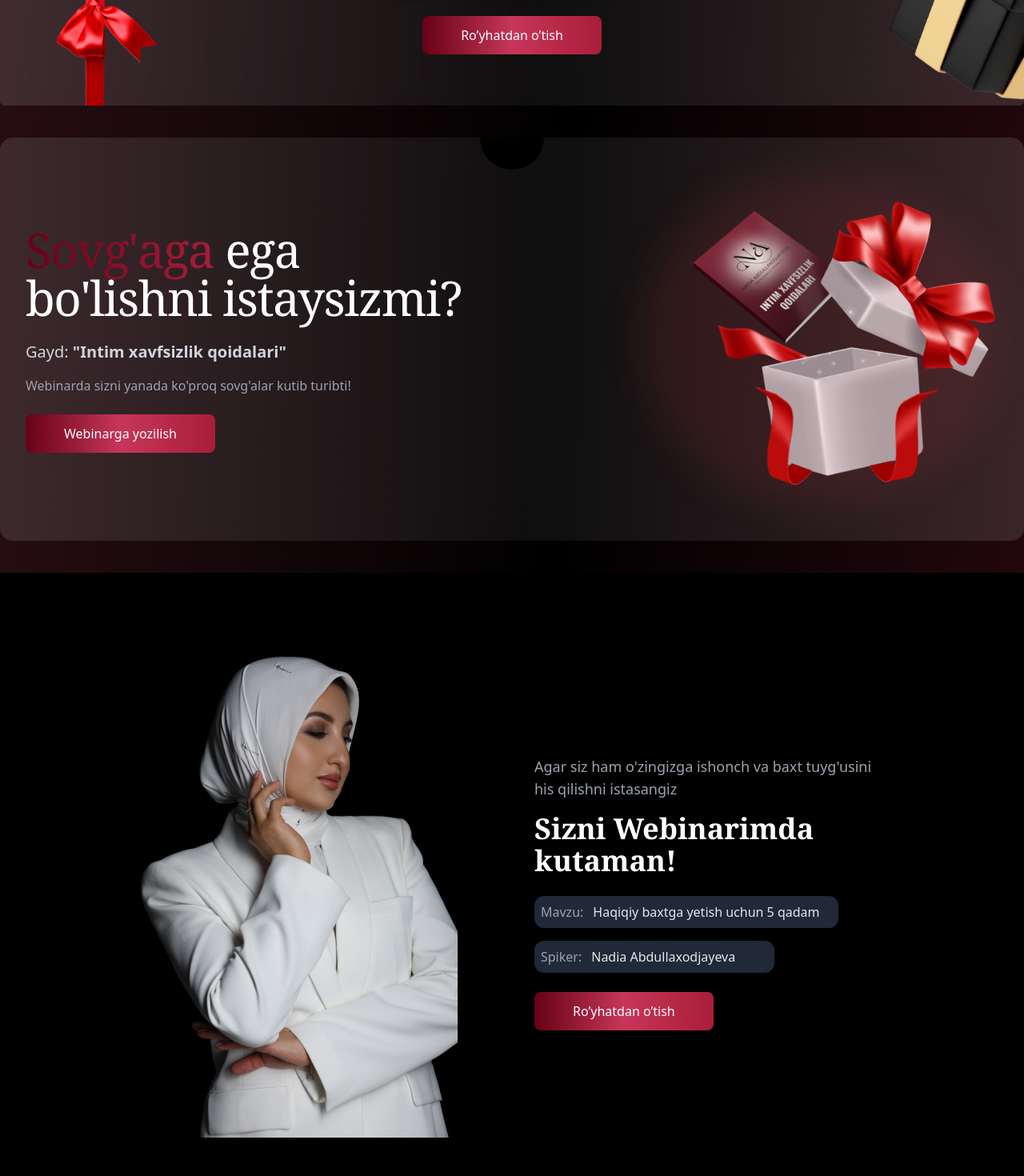
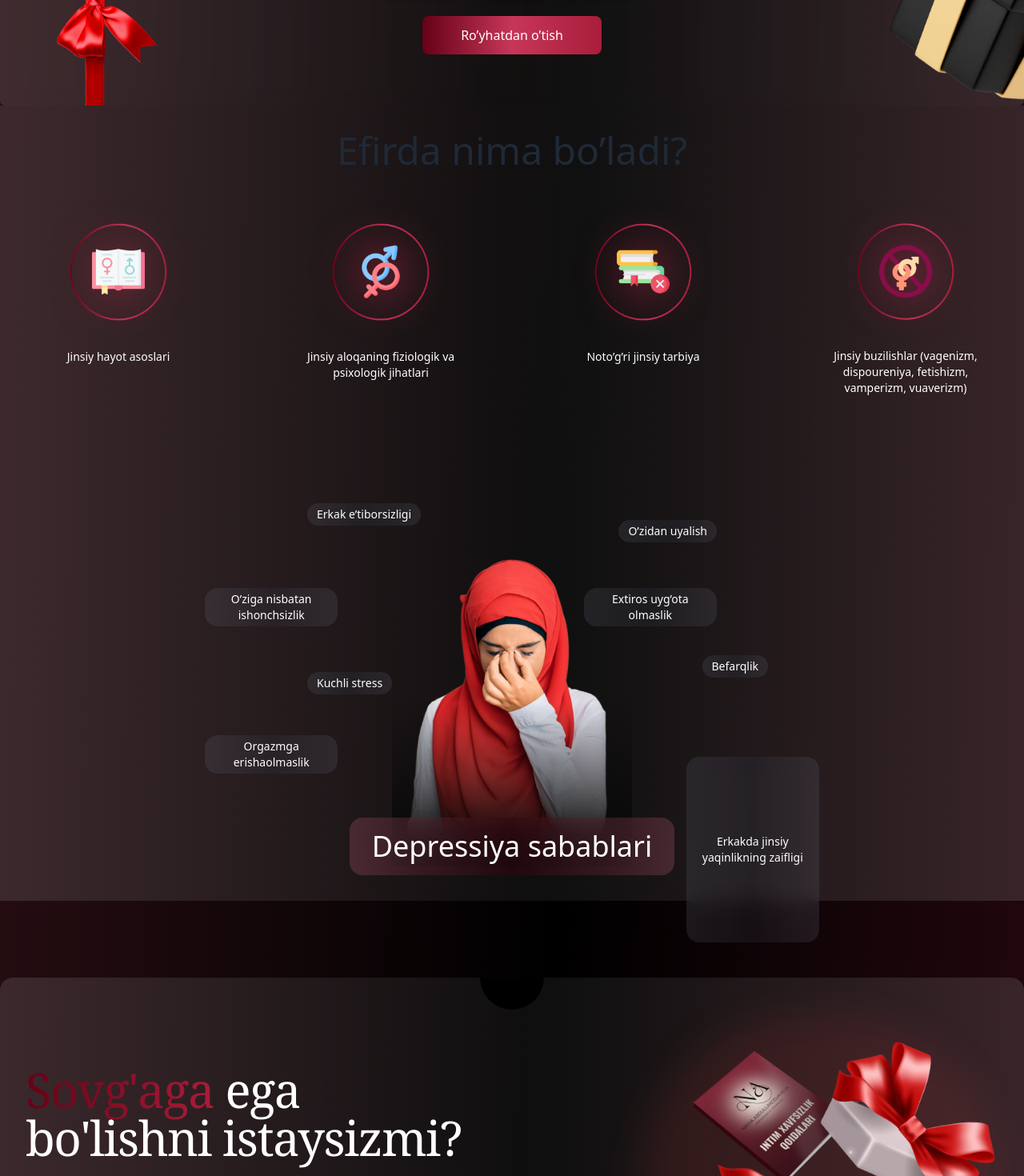
Before and after one commit to abubakirilhomov/zakaz, a React (Create React App) app: page / in a window 1280 px wide. Shown: the part 1080-2550 px from the top of the page at 80% size. Built offline with nearby package versions, Linux system fonts and the light colour scheme.

Commit message:
asdadadsa

```diff
--- a/src/App.js
+++ b/src/App.js
@@ -5,12 +5,14 @@ import Section2 from './components/Section2';
 import Section6 from './components/Section6';
 import Section11 from './components/Section11';
 import Footer from './components/Footer';
+import Section3 from './components/Section3';
 
 function App() {
   return (
     <>
     <Navbar/>
     <Section2/>
+    <Section3/>
     <Section11/>
     <Section6/>
     <Footer/>
--- a/src/components/Footer.jsx
+++ b/src/components/Footer.jsx
@@ -4,9 +4,9 @@ import { FaInstagram, FaYoutube, FaTelegramPlane } from "react-icons/fa";
 const Footer = () => {
   return (
     <footer className="bg-black text-gray-500 py-8 px-4">
-      <div className="container mx-auto flex flex-col md:flex-row justify-between items-center">
-        <div className="text-sm md:text-left text-center mb-4 md:mb-0">
-          <p className="font-semibold">
+      <div className="container lg:mx-auto flex flex-col md:flex-row justify-between lg:items-center">
+        <div className="text-sm md:text-left lg:text-center mb-4 md:mb-0">
+          <p className="font-semibold mb-5">
             "NADIA'S SCHOOL" MAS'ULIYATI CHEKLANGAN JAMIYAT
           </p>
           <p>ИНН: 311141396</p>
@@ -16,8 +16,8 @@ const Footer = () => {
         </div>
 
         <div className="text-white">
-          <div className="text-sm   space-y-2 mb-4 md:mb-0">
-            <a href="#" className="block hover:text-gray-400">
+          <div className="text-sm space-y-2 mb-4 md:mb-0">
+            <a href="#" className="block text-start hover:text-gray-400">
               Публичная оферта
             </a>
             <a href="#" className="block hover:text-gray-400">
@@ -25,7 +25,7 @@ const Footer = () => {
             </a>
           </div>
 
-          <div className="flex space-x-4 text-pink-500 mt-5">
+          <div className="flex space-x-4 text-pink-500 mt-5 mb-5">
             <a href="#" className="hover:text-pink-400">
               <FaInstagram size={20} />
             </a>
--- a/src/components/Section3.jsx
+++ b/src/components/Section3.jsx
@@ -14,30 +14,30 @@ const Section3 = () => {
   ];
 
   const labels = [
-    { text: "Erkak e’tiborsizligi", position: "lg:top-[-10%] lg:left-[30%] " },
-    { text: "O’zidan uyalish", position: "lg:top-[-5%] lg:right-[30%]" },
-    { text: "O’ziga nisbatan ishonchsizlik", position: "lg:top-[15%] lg:left-[20%]" },
-    { text: "Kuchli stress", position: "lg:top-[40%] lg:left-[30%]" },
-    { text: "Extiros uyg’oto olmaslik", position: "lg:top-[15%] lg:right-[30%]" },
-    { text: "Befarqlik", position: "lg:top-[35%] lg:right-[25%]" },
-    { text: "Orgazmga erishaolmaslik", position: "lg:bottom-[30%] lg:left-[20%]" },
-    { text: "Erkakda jinsiy yaqinlikning zaifligi", position: "lg:top-[65%] lg:right-[20%]" },
+    { text: "Erkak e’tiborsizligi", position: "lg:top-[-10%] top-[20%] left-0 lg:left-[30%] " },
+    { text: "O’zidan uyalish", position: "lg:top-[-5%] top-[20%] right-0 lg:right-[30%]" },
+    { text: "O’ziga nisbatan ishonchsizlik", position: "lg:top-[15%] lg:left-[20%] top-[0%] left-0" },
+    { text: "Kuchli stress", position: "lg:top-[40%] top-[45%] left-5 lg:left-[30%]" },
+    { text: "Extiros uyg’ota olmaslik", position: "lg:top-[15%] top-[6%] right-0 lg:right-[30%]" },
+    { text: "Befarqlik", position: "lg:top-[35%] top-[35%] right-7 lg:right-[25%]" },
+    { text: "Orgazmga erishaolmaslik", position: "lg:bottom-[30%] bottom-[-10%] left-2 lg:left-[20%]" },
+    { text: "Erkakda jinsiy yaqinlikning zaifligi", position: "lg:top-[65%] bottom-[-20%] right-2 lg:right-[20%]" },
   ];
 
   return (
     <section className="text-center py-8 mb-24" style={{background: 'linear-gradient(90deg, rgba(172, 172, 172, 0.2) -10.01%, rgba(70, 70, 70, 0.2) 50.05%, rgba(172, 172, 172, 0.2) 110.09%)'}}>
       <p className="text-5xl mb-8">Efirda nima bo’ladi?</p>
-      <div className="grid grid-cols-1 sm:grid-cols-2 md:grid-cols-4 gap-8">
+      <div className="sm:grid md:grid flex flex-wrap sm:grid-cols-2 md:grid-cols-4 gap-8">
         {items.map((item, index) => (
-          <div key={index} className="flex flex-col items-center">
-            <img src={item.icon} alt="Icon" className="max-w-48 max-h-48 w-full h-full" />
-            <p className="text-center text-white text-md max-w-[65%]">{item.text}</p>
+          <div key={index} className="flex flex-col items-center max-w-[50%]  lg:max-w-[100%]">
+            <img src={item.icon} alt="Icon" className="lg:max-w-48 max-w-40 max-h-40 lg:max-h-48 w-full h-full" />
+            <p className="text-center text-white text-sm lg:text-md lg:max-w-[65%]">{item.text}</p>
           </div>
         ))}
       </div>
 
       {/* Second part with centered image and labels */}
-      <div className="relative flex flex-col items-center lg:mt-44">
+      <div className="relative flex flex-col items-center lg:mt-44 mt-20">
         <img src={female} alt="Woman" className="mb-[-60px] max-w-[300px]" />
         <p className="text-white text-4xl bg-dark py-4 px-7 rounded-2xl backdrop-blur-xl" style={{background: "linear-gradient(90deg, rgba(255, 122, 156, 0.2) 0%, rgba(102, 1, 22, 0.2) 50%, rgba(255, 122, 156, 0.2) 100%)" }}>Depressiya sabablari</p>
 
@@ -46,7 +46,7 @@ const Section3 = () => {
           {labels.map((label, index) => (
             <span
               key={index}
-              className={`absolute ${label.position} text-white text-sm px-3 py-1 max-w-[13%] rounded-2xl flex items-center text-center bg-gradient-to-r from-gray-500/20 via-gray-700/20 to-gray-500/20`}
+              className={`absolute ${label.position} text-white text-sm lg:px-3 lg:py-1 py-2 px-3 lg:max-w-[13%] backdrop-blur-md rounded-2xl flex items-center text-center bg-gradient-to-r from-gray-500/20 via-gray-700/20 to-gray-500/20`}
             >
               {label.text}
             </span>
--- a/src/components/Section6.jsx
+++ b/src/components/Section6.jsx
@@ -12,27 +12,27 @@ const Section6 = () => {
 
         <div className="space-y-6 max-w-md">
           <div className="text-center md:text-left">
-            <p className="text-lg text-gray-400">
+            <p className="text-lg text-start lg:text-center text-gray-400">
               Agar siz ham o'zingizga ishonch va baxt tuyg'usini his qilishni istasangiz
             </p>
-            <h1 className="text-4xl font-serif font-bold mt-4">
+            <h1 className="text-4xl font-serif text-start lg:text-center lg:font-bold mt-4">
               Sizni Webinarimda kutaman!
             </h1>
           </div>
 
           <div className="space-y-4">
-            <div className="flex w-[380px] items-center gap-3 bg-gray-800 rounded-xl p-2 shadow-md">
+            <div style={{background: 'linear-gradient(90deg, rgba(172, 172, 172, 0.2) 0%, rgba(70, 70, 70, 0.2) 50%, rgba(172, 172, 172, 0.2) 100%)'}} className="flex max-w-[100%] items-center gap-3 bg-gray-800 rounded-xl px-2 py-3 shadow-md">
               <span className="text-gray-400">Mavzu:</span>
               <span className="text-gray-200 font-medium">Haqiqiy baxtga yetish uchun 5 qadam</span>
             </div>
-            <div className="flex w-[300px] items-center gap-3 bg-gray-800 rounded-xl p-2 shadow-md ">
+            <div style={{background: 'linear-gradient(90deg, rgba(172, 172, 172, 0.2) 0%, rgba(70, 70, 70, 0.2) 50%, rgba(172, 172, 172, 0.2) 100%)'}} className="flex max-w-[80%] items-center gap-3 bg-gray-800 rounded-xl px-2 py-3 shadow-md ">
               <span className="text-gray-400">Spiker:</span>
               <span className="text-gray-200 font-medium">Nadia Abdullaxodjayeva</span>
             </div>
           </div>
 
           <div >
-          <button className="py-3 px-12 rounded-lg font-medium text-white bg-gradient-to-r from-[#660116] via-[#C73659] to-[#A91D3A] hover:from-[#A91D3A] hover:to-[#660116] transition duration-300">
+          <button className="py-4  px-12 w-full lg:max-w-[90%] lg:mt-10 mt-5 rounded-lg font-medium text-white bg-gradient-to-r from-[#660116] via-[#C73659] to-[#A91D3A] hover:from-[#A91D3A] hover:to-[#660116] transition duration-300">
             Ro’yhatdan o’tish
         </button>
           </div>
```
